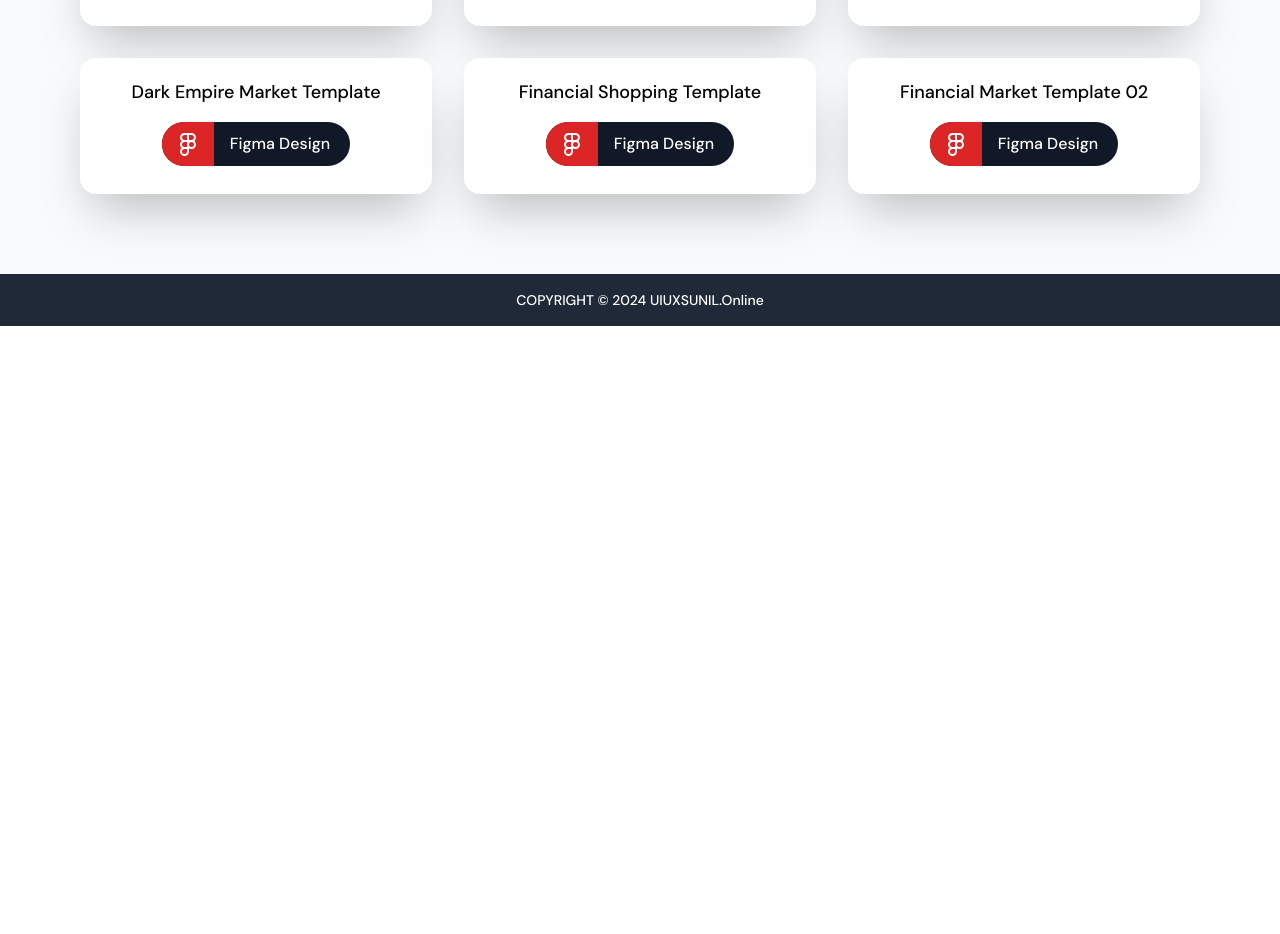
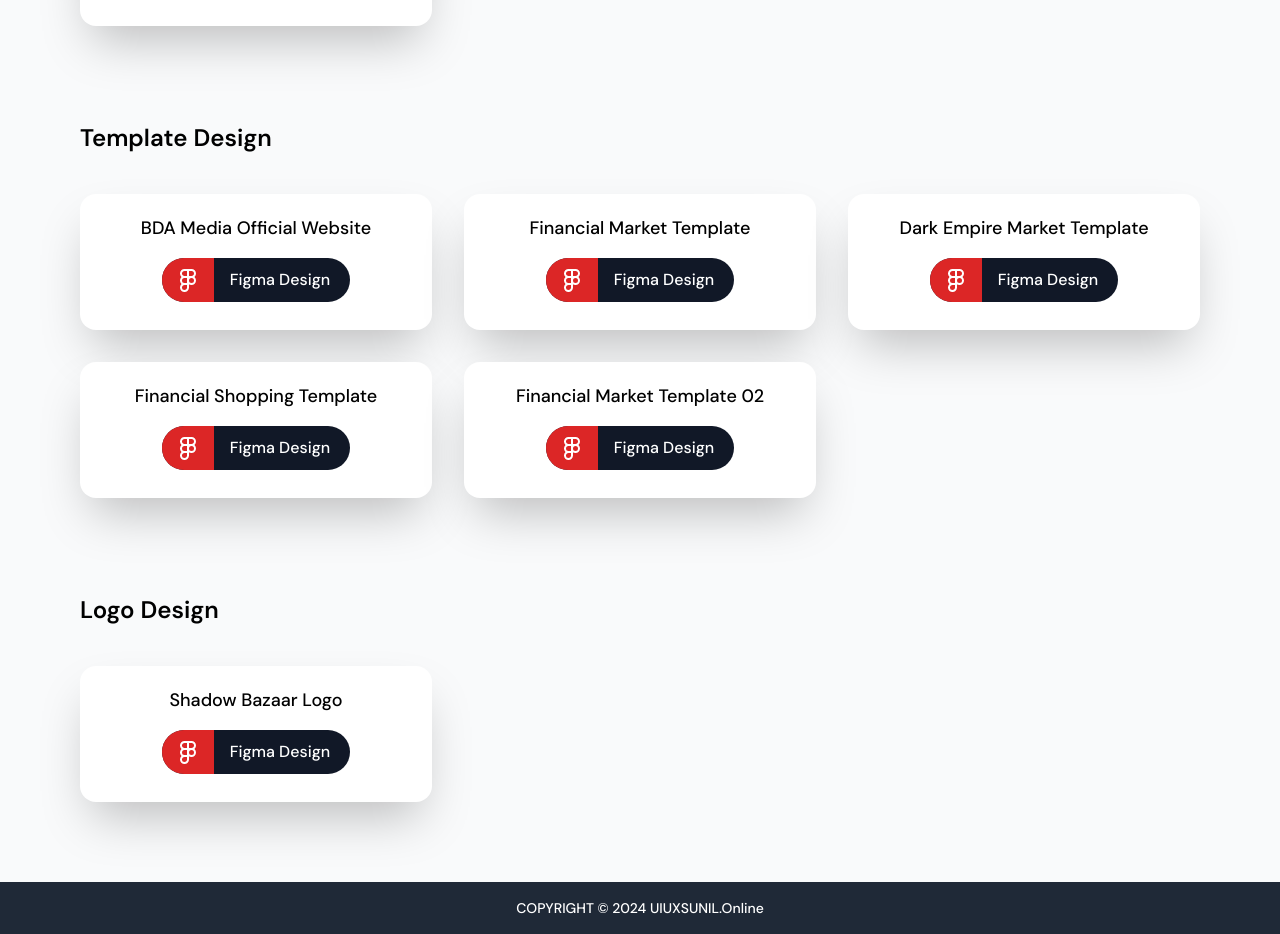
Before and after one commit to er-sunilsharma/uiuxsunil.online, a Next.js app: page /figma in a window 1280 px wide. Shown: the part 551-1485 px from the top of the page. Before the commit the page ends 877 px from the top, so only its background shows below. Built offline with nearby package versions, Linux system fonts and the light colour scheme.

Commit message:
update some design

```diff
--- a/app/figma/page.js
+++ b/app/figma/page.js
@@ -10,7 +10,7 @@ export default function About() {
         <div className="mx-auto max-w-6xl px-4 space-y-10 md:space-y-24">
           <div className="w-full">
             <div className="w-full text-2xl font-semibold pb-5 md:pb-10">
-              Figma Design
+              Application Design
             </div>
             <div className="grid grid-cols-1 md:grid-cols-3 gap-4 md:gap-8 items-center">
               <div className="w-full bg-white rounded-2xl pt-5 pb-7 px-4 text-center shadow-2xl">
@@ -50,13 +50,13 @@ export default function About() {
               <div className="w-full bg-white rounded-2xl pt-5 pb-7 px-4 text-center shadow-2xl">
                 <div className="w-full mb-4">
                   <h2 className="text-lg font-medium">
-                    BDA Media Official Website
+                    RedBus App Design Clone
                   </h2>
                 </div>
                 <Link
                   target="_blank"
                   rel="nofollow"
-                  href="https://www.figma.com/proto/FSIl07pxhUVORFVC1hbo4n/BDA-Media?page-id=0%3A1&node-id=142-160&viewport=0%2C500%2C0.13&t=I6Um0lTJi3oTD6Tx-1&scaling=min-zoom&content-scaling=fixed"
+                  href="https://www.figma.com/proto/gDYFQLcOvyoht2yX4OEQkg/Online-Bus-Booking-App?page-id=0%3A1&node-id=1-2&viewport=233%2C371%2C0.96&t=MGuZDriqxHguO75d-1&scaling=scale-down&content-scaling=fixed"
                   class="inline-flex overflow-hidden text-white bg-gray-900 rounded-full group"
                 >
                   <span class="px-3.5 py-2 text-white bg-red-600 group-hover:bg-purple-600 flex items-center justify-center">
@@ -83,16 +83,23 @@ export default function About() {
                   <span class="pl-4 pr-5 py-2.5 font-medium">Figma Design</span>
                 </Link>
               </div>
+            </div>
+          </div>
+          <div className="w-full">
+            <div className="w-full text-2xl font-semibold pb-5 md:pb-10">
+              Template Design
+            </div>
+            <div className="grid grid-cols-1 md:grid-cols-3 gap-4 md:gap-8 items-center">
               <div className="w-full bg-white rounded-2xl pt-5 pb-7 px-4 text-center shadow-2xl">
                 <div className="w-full mb-4">
                   <h2 className="text-lg font-medium">
-                    RedBus App Design Clone
+                    BDA Media Official Website
                   </h2>
                 </div>
                 <Link
                   target="_blank"
                   rel="nofollow"
-                  href="https://www.figma.com/proto/gDYFQLcOvyoht2yX4OEQkg/Online-Bus-Booking-App?page-id=0%3A1&node-id=1-2&viewport=233%2C371%2C0.96&t=MGuZDriqxHguO75d-1&scaling=scale-down&content-scaling=fixed"
+                  href="https://www.figma.com/proto/FSIl07pxhUVORFVC1hbo4n/BDA-Media?page-id=0%3A1&node-id=142-160&viewport=0%2C500%2C0.13&t=I6Um0lTJi3oTD6Tx-1&scaling=min-zoom&content-scaling=fixed"
                   class="inline-flex overflow-hidden text-white bg-gray-900 rounded-full group"
                 >
                   <span class="px-3.5 py-2 text-white bg-red-600 group-hover:bg-purple-600 flex items-center justify-center">
@@ -175,6 +182,29 @@ export default function About() {
               </div>
             </div>
           </div>
+          <div className="w-full">
+            <div className="w-full text-2xl font-semibold pb-5 md:pb-10">
+              Logo Design
+            </div>
+            <div className="grid grid-cols-1 md:grid-cols-3 gap-4 md:gap-8 items-center">
+              <div className="w-full bg-white rounded-2xl pt-5 pb-7 px-4 text-center shadow-2xl">
+                <div className="w-full mb-4">
+                  <h2 className="text-lg font-medium">Shadow Bazaar Logo</h2>
+                </div>
+                <Link
+                  target="_blank"
+                  rel="nofollow"
+                  href="https://www.figma.com/design/RHflUaWdB4dzZC0f1FnxmQ/ShadowBazaar-Logo?node-id=0-1&t=ztTZo9VVfxVzyDb2-1"
+                  class="inline-flex overflow-hidden text-white bg-gray-900 rounded-full group"
+                >
+                  <span class="px-3.5 py-2 text-white bg-red-600 group-hover:bg-purple-600 flex items-center justify-center">
+                    <LuFigma size={24} />
+                  </span>
+                  <span class="pl-4 pr-5 py-2.5 font-medium">Figma Design</span>
+                </Link>
+              </div>
+            </div>
+          </div>
         </div>
       </div>
     </>
--- a/app/photoshop/page.js
+++ b/app/photoshop/page.js
@@ -120,6 +120,22 @@ export default function Photoshop() {
                   <span class="pl-4 pr-5 py-2.5 font-medium">PS Design</span>
                 </Link>
               </div>
+              <div className="w-full bg-white rounded-2xl pt-5 pb-7 px-4 text-center shadow-2xl">
+                <div className="w-full mb-4">
+                  <h2 className="text-lg font-medium">Nexwiz Logo</h2>
+                </div>
+                <Link
+                  target="_blank"
+                  rel="nofollow"
+                  href="https://www.figma.com/design/mbIT2PZV0GHg4AFcuMcBun/Nexwiz-Logo?node-id=0-1&t=P3T6fiv8PcI6bE6Z-1"
+                  class="inline-flex overflow-hidden text-white bg-gray-900 rounded-full group"
+                >
+                  <span class="px-3.5 py-2 text-white bg-purple-600 group-hover:bg-purple-600 flex items-center justify-center">
+                    <SiAdobephotoshop size={24} />
+                  </span>
+                  <span class="pl-4 pr-5 py-2.5 font-medium">PS Design</span>
+                </Link>
+              </div>
             </div>
           </div>
         </div>
```
